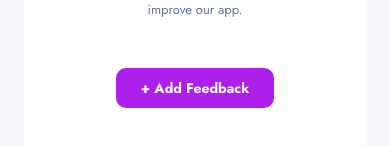
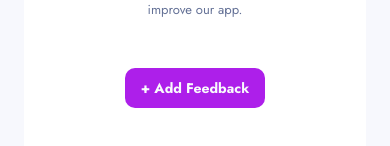
Before and after one commit to madebyphi/product-feedback-app, a Next.js app: page /suggestions/empty in a window 390 px wide. Shown: the part 490-636 px from the top of the page. Built offline with nearby package versions, Linux system fonts and the light colour scheme.

Commit message:
styling changes

```diff
--- a/src/components/Button.tsx
+++ b/src/components/Button.tsx
@@ -50,7 +50,7 @@ export default function Button(
   if (true) {
     return (
       <Btn
-        className={`${colors[color]} ${hoverColors[color]} color-[#FFFFFF] w-[158px] font-bold text-[0.875rem] leading-[1.25rem] rounded-[0.625rem] py-[12px] capitalize cursor-pointer`}
+        className={`${colors[color]} ${hoverColors[color]} color-[#FFFFFF] font-bold text-[0.875rem] leading-[1.25rem] rounded-[0.625rem] px-[1rem] py-[10.5px] md:px-[1.5rem] md:py-[12px] capitalize cursor-pointer`}
       >
         {hasLeftIcon && <Icon />}
         {text}
```
